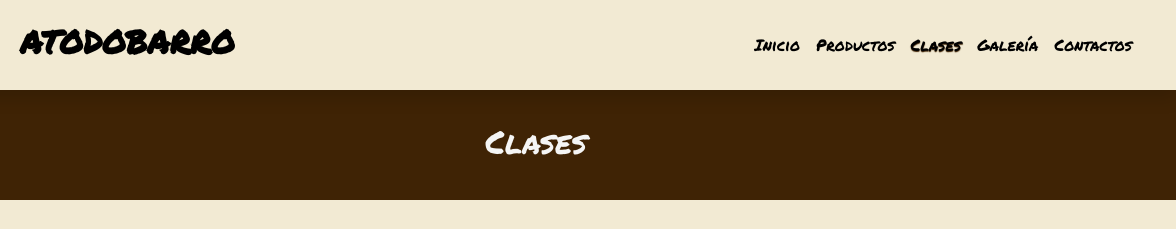
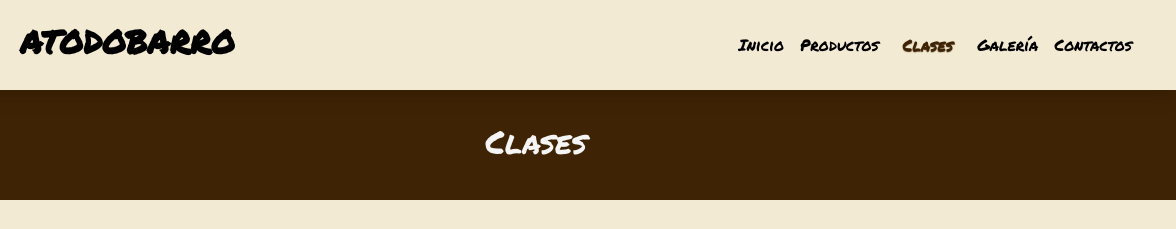
Before and after one commit to braianledantes/atodobarro, a website: page pages/clases.html in a window 1280 px wide. Shown: the top 229 px of the page, 104-1280 px from the left. Drawn offline with nearby package versions, Linux system fonts and the light colour scheme.

Commit message:
Tercera pre-entrega

```diff
--- a/scss/components/_navbar.scss
+++ b/scss/components/_navbar.scss
@@ -7,4 +7,10 @@
             @include tambalearTexto();
         }
     }
+
+    .active {
+        @extend .nav-link;
+        padding-left: 1rem;
+        padding-right: 1rem;
+    }
 }
```
Also changed, not shown: css/styles.css.
